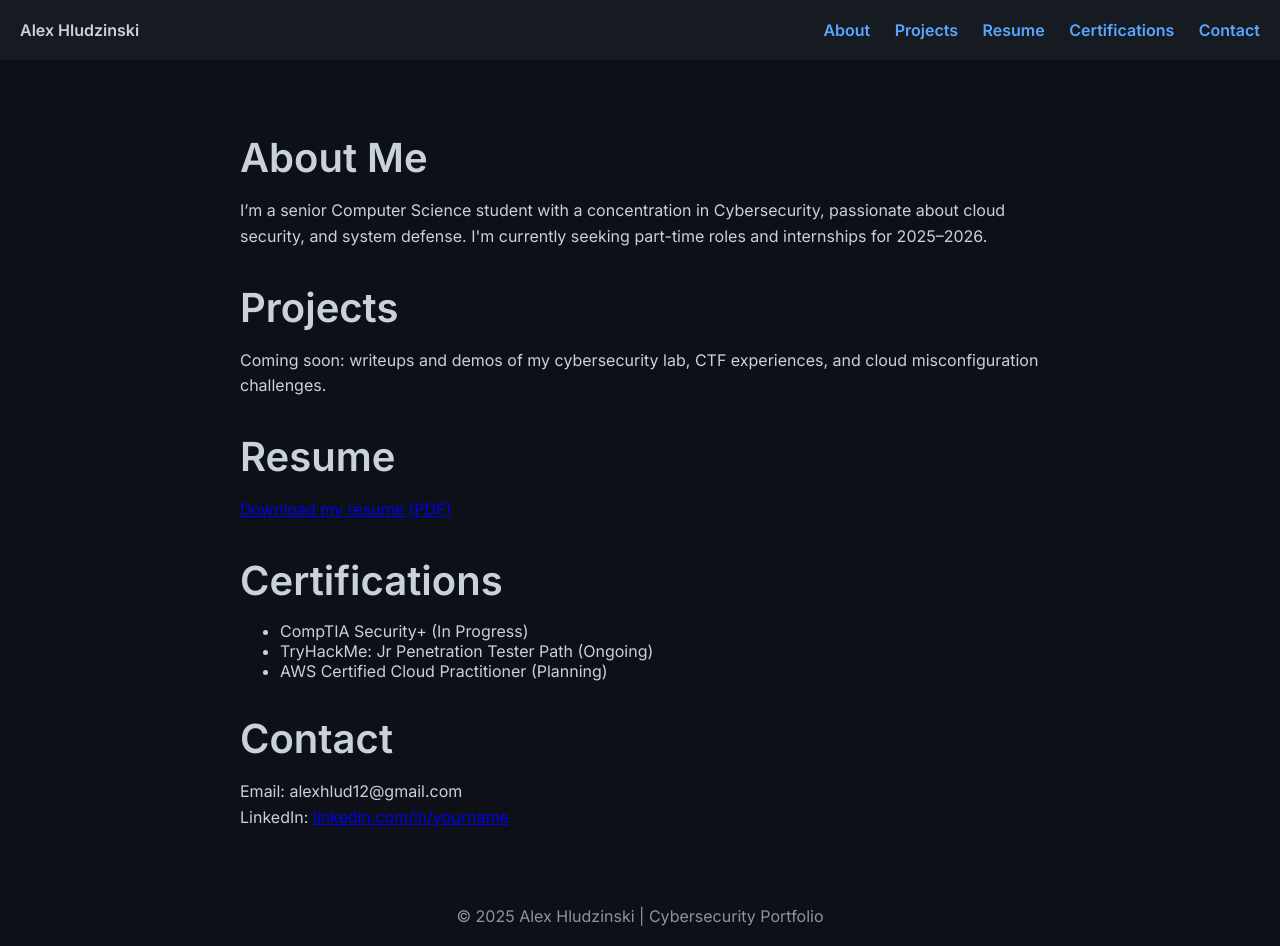
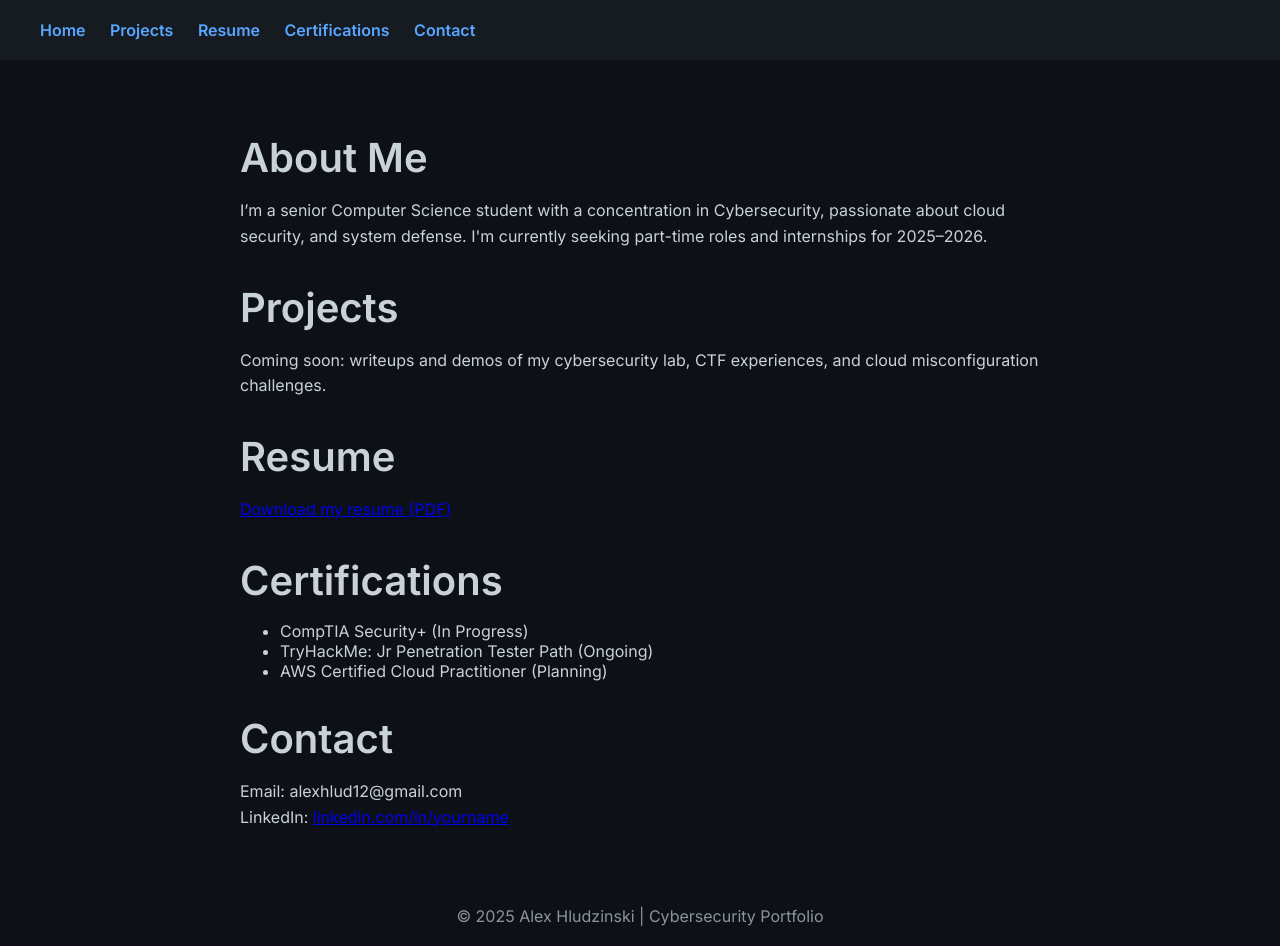
Before and after one commit to alexhlud/cybersec-labs, a plain HTML site: page index.html in a window 1280 px wide. Drawn offline with Linux system fonts and the light colour scheme.

Commit message:
Update index.html

```diff
--- a/index.html
+++ b/index.html
@@ -47,9 +47,8 @@
 </head>
 <body>
   <header>
-    <div><strong>Alex Hludzinski</strong></div>
     <nav>
-      <a href="index.html">About</a>
+      <a href="index.html">Home</a>
       <a href="projects.html">Projects</a>
       <a href="resume.html">Resume</a>
       <a href="certifications.html">Certifications</a>
```
